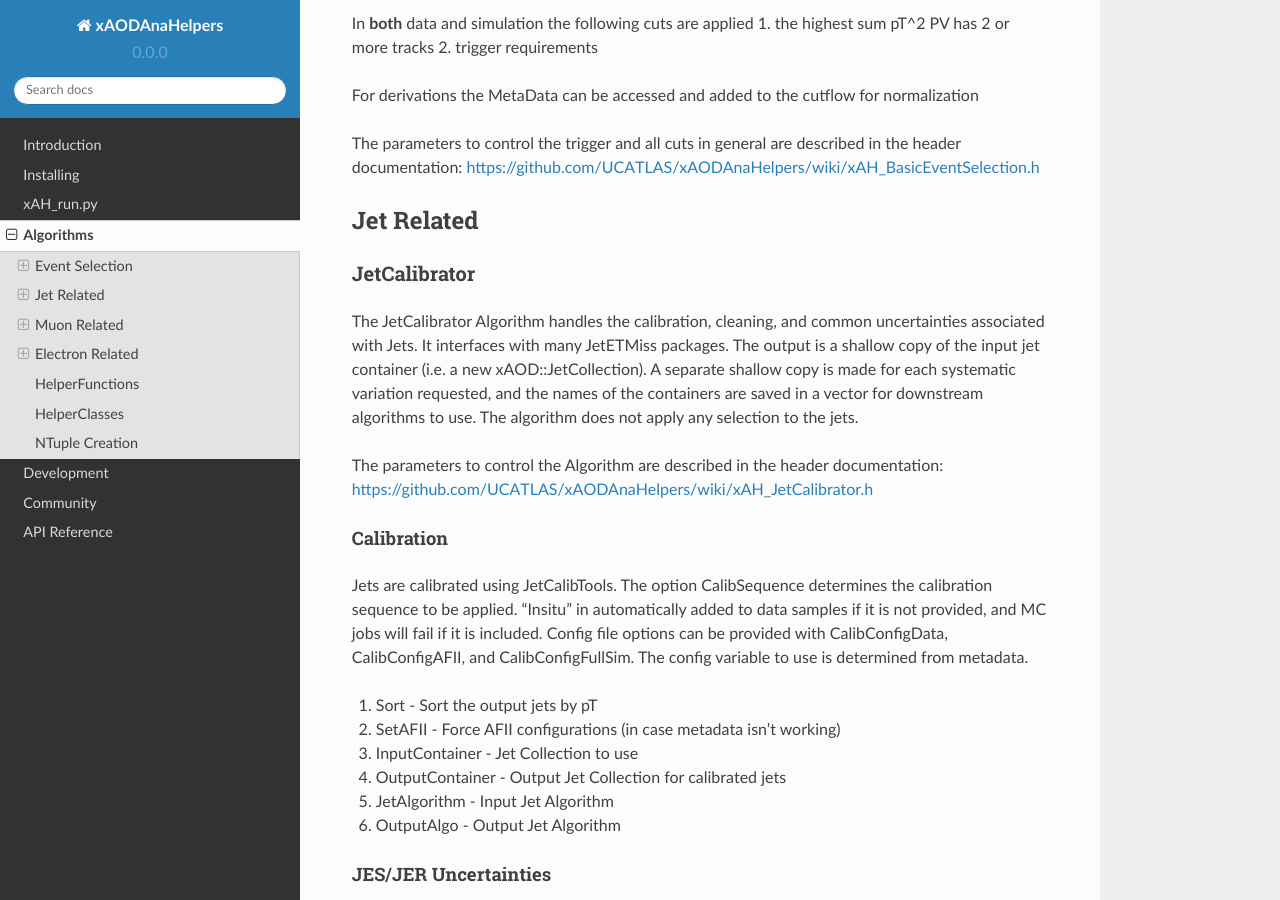
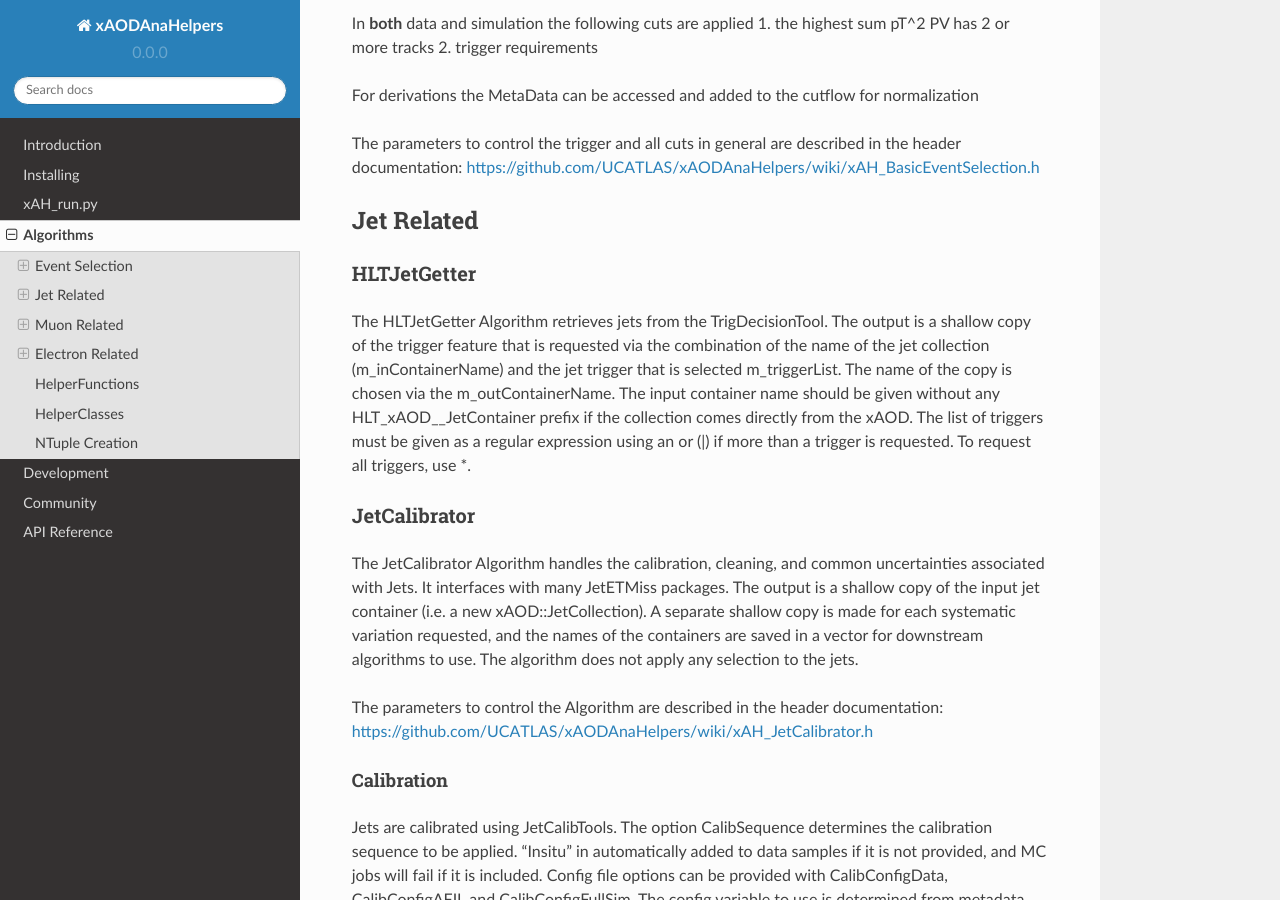
Before and after one commit to UCATLAS/xAODAnaHelpers, a Sphinx documentation site: the page built from docs/Algorithms.rst, in a window 1280 px wide and 900 px high, scrolled down 614 px. Built offline with Sphinx 7.4.7 and the Read the Docs theme 2.0.0, drawn with Linux system fonts in a browser that asks for light colours.

Commit message:
Added documentation for HLTJetGetter

```diff
--- a/docs/API.rst
+++ b/docs/API.rst
@@ -4,6 +4,7 @@ API Reference
 .. toctree::
    :maxdepth: 4
 
+   Getters
    Calibrators
    Correctors
    Selectors
--- a/docs/Algorithms.rst
+++ b/docs/Algorithms.rst
@@ -36,6 +36,20 @@ https://github.com/UCATLAS/xAODAnaHelpers/wiki/xAH\_BasicEventSelection.h
 
 Jet Related
 -----------
+
+HLTJetGetter
+~~~~~~~~~~~~~
+
+The HLTJetGetter Algorithm retrieves jets from the TrigDecisionTool.
+The output is a shallow copy of the trigger feature that is requested
+via the combination of the name of the jet collection (m_inContainerName) and
+the jet trigger that is selected m_triggerList. The name of the copy
+is chosen via the m_outContainerName.
+The input container name should be given without any HLT_xAOD__JetContainer prefix
+if the collection comes directly from the xAOD.
+The list of triggers must be given as a regular expression using an or (|) if
+more than a trigger is requested. To request all triggers, use \*.
+
 
 JetCalibrator
 ~~~~~~~~~~~~~
```
Also changed, not shown: docs/Getters.rst (added, +7 -0 lines), docs/HLTJetGetter.rst (added, +8 -0 lines).
